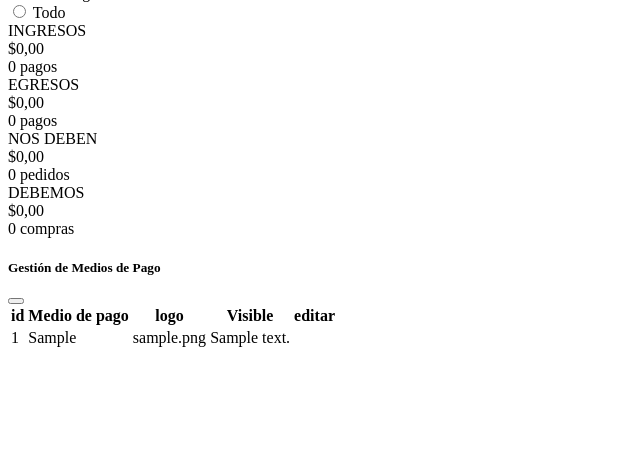
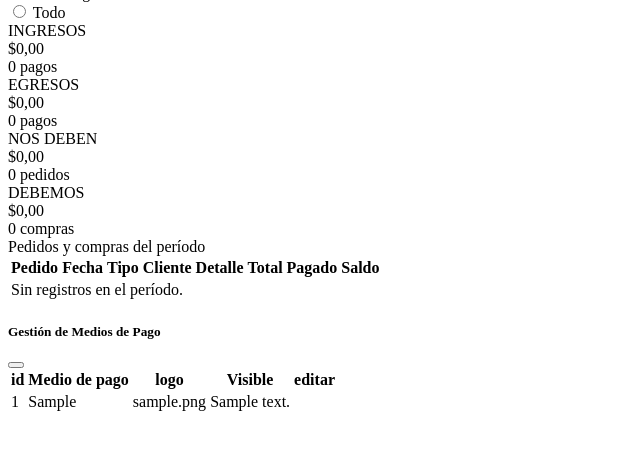
Before and after one commit to edu1559/imprenta, a PHP site: page /finanzas/finanzas.php in a window 1280 px wide. Shown: the part 319-769 px from the top of the page, without its empty margins (0-640 px from the left). Run offline with PHP 8.4, Linux system fonts and the light colour scheme; tables that the repository leaves empty or names only in its code hold one stand-in row (values such as "Sample post").

Commit message:
Finanzas: tabla de detalle siempre visible, con columna Tipo
Con "Todos" la pantalla solo mostraba las tarjetas de totales. Ahora lista
según el alcance: pedidos y compras, todos los pagos (Solo pagos
concretados) o pedidos + presupuestos (Todo). Se agrega badge de tipo
(venta/compra/presupuesto) en ambas tablas.

Co-Authored-By: Claude Opus 5.5 <noreply@anthropic.com>

```diff
--- a/finanzas/finanzas.php
+++ b/finanzas/finanzas.php
@@ -107,72 +107,80 @@ if ($alcance === 'presupuestos') {
 }
 
 // ---------------------------------------------------------------------
-// Detalle: solo se arma cuando hay un tipoMov específico elegido (no
-// "Todos"), o siempre que el alcance sea "presupuestos".
+// Detalle: siempre hay una tabla. Con "Todos" se listan los pedidos del
+// alcance elegido (o todos los pagos, si el alcance es "Solo pagos").
+// $tipos son ids de tipoPedido (enteros fijos, van directo al IN).
 // ---------------------------------------------------------------------
-function detallePagos($conn, $idTipo, $desdeSQL, $hastaSQL) {
-    $stmt = $conn->prepare("SELECT pg.fecha, pg.idPedido, CONCAT(c.apellido,' ',c.nombre) cliente, p.detalle, mp.medio, pg.monto, u.usuario
+function detallePagos($conn, array $tipos, $desdeSQL, $hastaSQL) {
+    $in = implode(',', array_map('intval', $tipos));
+    $stmt = $conn->prepare("SELECT pg.fecha, pg.idPedido, p.idTipoPedido, tp.tipo, CONCAT(c.apellido,' ',c.nombre) cliente, p.detalle, mp.medio, pg.monto, u.usuario
                              FROM pagos pg
                              INNER JOIN pedidos p ON p.id = pg.idPedido
                              INNER JOIN contactos c ON c.id = p.idContacto
+                             LEFT JOIN tipoPedido tp ON tp.id = p.idTipoPedido
                              LEFT JOIN mediosPago mp ON mp.id = pg.idMedioPago
                              LEFT JOIN usuarios u ON u.id = pg.idUsuario
-                             WHERE p.idTipoPedido = ? AND pg.fecha >= ? AND pg.fecha < ?
+                             WHERE p.idTipoPedido IN ($in) AND pg.fecha >= ? AND pg.fecha < ?
                              ORDER BY pg.fecha DESC LIMIT 200");
-    $stmt->bind_param('iss', $idTipo, $desdeSQL, $hastaSQL);
-    $stmt->execute();
-    return $stmt->get_result();
-}
-
-function detalleSaldo($conn, $idTipo, $desdeSQL, $hastaSQL) {
-    $stmt = $conn->prepare("SELECT p.id, p.entrada, CONCAT(c.apellido,' ',c.nombre) cliente, p.detalle, p.monto, p.montoPagado, (p.monto-p.montoPagado) saldo
-                             FROM pedidos p INNER JOIN contactos c ON c.id = p.idContacto
-                             WHERE p.idTipoPedido = ? AND (p.monto-p.montoPagado) > 0.01
-                               AND p.entrada >= ? AND p.entrada < ?
-                             ORDER BY saldo DESC LIMIT 200");
-    $stmt->bind_param('iss', $idTipo, $desdeSQL, $hastaSQL);
-    $stmt->execute();
-    return $stmt->get_result();
-}
-
-function detallePresupuestos($conn, $desdeSQL, $hastaSQL) {
-    $stmt = $conn->prepare("SELECT p.id, p.entrada, CONCAT(c.apellido,' ',c.nombre) cliente, p.detalle, p.monto, p.montoPagado, (p.monto-p.montoPagado) saldo
-                             FROM pedidos p INNER JOIN contactos c ON c.id = p.idContacto
-                             WHERE p.idTipoPedido = 3
-                               AND p.entrada >= ? AND p.entrada < ?
-                             ORDER BY p.entrada DESC LIMIT 200");
     $stmt->bind_param('ss', $desdeSQL, $hastaSQL);
     $stmt->execute();
     return $stmt->get_result();
 }
 
-$filaDetalle = null; // filas a listar
-$columnasDetalle = null; // 'pagos' | 'saldo'
-$tituloDetalle = '';
+function detallePedidos($conn, array $tipos, $soloConSaldo, $desdeSQL, $hastaSQL) {
+    $in = implode(',', array_map('intval', $tipos));
+    $filtroSaldo = $soloConSaldo ? 'AND (p.monto-p.montoPagado) > 0.01' : '';
+    $orden = $soloConSaldo ? 'saldo DESC' : 'p.entrada DESC';
+    $stmt = $conn->prepare("SELECT p.id, p.entrada, p.idTipoPedido, tp.tipo, CONCAT(c.apellido,' ',c.nombre) cliente, p.detalle, p.monto, p.montoPagado, (p.monto-p.montoPagado) saldo
+                             FROM pedidos p
+                             INNER JOIN contactos c ON c.id = p.idContacto
+                             LEFT JOIN tipoPedido tp ON tp.id = p.idTipoPedido
+                             WHERE p.idTipoPedido IN ($in) $filtroSaldo
+                               AND p.entrada >= ? AND p.entrada < ?
+                             ORDER BY $orden LIMIT 200");
+    $stmt->bind_param('ss', $desdeSQL, $hastaSQL);
+    $stmt->execute();
+    return $stmt->get_result();
+}
+
+$columnasDetalle = 'saldo'; // 'pagos' | 'saldo'
 
 if ($alcance === 'presupuestos') {
-    $filaDetalle = detallePresupuestos($conn, $fechaDesdeSQL, $fechaHastaSQL);
-    $columnasDetalle = 'saldo';
+    $filaDetalle = detallePedidos($conn, [3], false, $fechaDesdeSQL, $fechaHastaSQL);
     $tituloDetalle = 'Presupuestos del período';
 } elseif ($tipoMov === 'ingresos') {
-    $filaDetalle = detallePagos($conn, 1, $fechaDesdeSQL, $fechaHastaSQL);
+    $filaDetalle = detallePagos($conn, [1], $fechaDesdeSQL, $fechaHastaSQL);
     $columnasDetalle = 'pagos';
     $tituloDetalle = 'Ingresos (pagos de ventas)';
 } elseif ($tipoMov === 'egresos') {
-    $filaDetalle = detallePagos($conn, 2, $fechaDesdeSQL, $fechaHastaSQL);
+    $filaDetalle = detallePagos($conn, [2], $fechaDesdeSQL, $fechaHastaSQL);
     $columnasDetalle = 'pagos';
     $tituloDetalle = 'Egresos (pagos de compras)';
 } elseif ($tipoMov === 'nosDeben') {
-    $filaDetalle = detalleSaldo($conn, 1, $fechaDesdeSQL, $fechaHastaSQL);
-    $columnasDetalle = 'saldo';
+    $filaDetalle = detallePedidos($conn, [1], true, $fechaDesdeSQL, $fechaHastaSQL);
     $tituloDetalle = 'Nos deben (ventas con saldo pendiente)';
 } elseif ($tipoMov === 'debemos') {
-    $filaDetalle = detalleSaldo($conn, 2, $fechaDesdeSQL, $fechaHastaSQL);
-    $columnasDetalle = 'saldo';
+    $filaDetalle = detallePedidos($conn, [2], true, $fechaDesdeSQL, $fechaHastaSQL);
     $tituloDetalle = 'Debemos (compras con saldo pendiente)';
+} elseif ($alcance === 'pagos') {
+    $filaDetalle = detallePagos($conn, [1, 2], $fechaDesdeSQL, $fechaHastaSQL);
+    $columnasDetalle = 'pagos';
+    $tituloDetalle = 'Pagos del período (ventas y compras)';
+} elseif ($alcance === 'todo') {
+    $filaDetalle = detallePedidos($conn, [1, 2, 3], false, $fechaDesdeSQL, $fechaHastaSQL);
+    $tituloDetalle = 'Pedidos, compras y presupuestos del período';
+} else {
+    $filaDetalle = detallePedidos($conn, [1, 2], false, $fechaDesdeSQL, $fechaHastaSQL);
+    $tituloDetalle = 'Pedidos y compras del período';
 }
-// tipoMov === 'todos' y alcance !== 'presupuestos': sin tabla de detalle,
-// solo el panel de resumen con las 4 tarjetas.
+
+// Badge del tipo de pedido, mismos colores que el modal de pedido
+// (venta=verde, compra=rojo, presupuesto=amarillo).
+function badgeTipo($idTipo, $tipo) {
+    $clases = [1 => 'bg-success', 2 => 'bg-danger', 3 => 'bg-warning text-dark'];
+    $clase = $clases[(int)$idTipo] ?? 'bg-secondary';
+    return '<span class="badge ' . $clase . '">' . htmlspecialchars(ucfirst($tipo ?? '-')) . '</span>';
+}
 
 function fmt($n) { return number_format((float)$n, 2, ',', '.'); }
 
@@ -350,7 +358,6 @@ while ($m = mysqli_fetch_assoc($resMedios)) { $medios[] = $m; }
         <?php endif; ?>
     <?php endif; ?>
 
-    <?php if ($filaDetalle !== null): ?>
     <div class="card border-0 shadow-sm">
         <div class="card-header bg-dark text-white py-2">
             <?php echo htmlspecialchars($tituloDetalle); ?>
@@ -363,6 +370,7 @@ while ($m = mysqli_fetch_assoc($resMedios)) { $medios[] = $m; }
                         <tr>
                             <th>Fecha</th>
                             <th>Pedido</th>
+                            <th>Tipo</th>
                             <th>Cliente</th>
                             <th>Detalle</th>
                             <th>Medio de Pago</th>
@@ -372,11 +380,12 @@ while ($m = mysqli_fetch_assoc($resMedios)) { $medios[] = $m; }
                     </thead>
                     <tbody>
                         <?php if ($filaDetalle->num_rows === 0): ?>
-                            <tr><td colspan="7" class="text-center text-muted py-4">Sin registros en el período.</td></tr>
+                            <tr><td colspan="8" class="text-center text-muted py-4">Sin registros en el período.</td></tr>
                         <?php else: while ($f = $filaDetalle->fetch_assoc()): ?>
                         <tr>
                             <td class="small"><?php echo date('d/m/y H:i', strtotime($f['fecha'])); ?></td>
                             <td class="fw-bold">#<?php echo $f['idPedido']; ?></td>
+                            <td><?php echo badgeTipo($f['idTipoPedido'], $f['tipo']); ?></td>
                             <td><?php echo htmlspecialchars($f['cliente']); ?></td>
                             <td class="small text-truncate" style="max-width:250px;" title="<?php echo htmlspecialchars($f['detalle']); ?>"><?php echo htmlspecialchars($f['detalle']); ?></td>
                             <td class="small"><?php echo htmlspecialchars($f['medio'] ?? '-'); ?></td>
@@ -390,6 +399,7 @@ while ($m = mysqli_fetch_assoc($resMedios)) { $medios[] = $m; }
                         <tr>
                             <th>Pedido</th>
                             <th>Fecha</th>
+                            <th>Tipo</th>
                             <th>Cliente</th>
                             <th>Detalle</th>
                             <th class="text-end">Total</th>
@@ -399,11 +409,12 @@ while ($m = mysqli_fetch_assoc($resMedios)) { $medios[] = $m; }
                     </thead>
                     <tbody>
                         <?php if ($filaDetalle->num_rows === 0): ?>
-                            <tr><td colspan="7" class="text-center text-muted py-4">Sin registros en el período.</td></tr>
+                            <tr><td colspan="8" class="text-center text-muted py-4">Sin registros en el período.</td></tr>
                         <?php else: while ($f = $filaDetalle->fetch_assoc()): ?>
                         <tr>
                             <td class="fw-bold">#<?php echo $f['id']; ?></td>
                             <td class="small"><?php echo date('d/m/y', strtotime($f['entrada'])); ?></td>
+                            <td><?php echo badgeTipo($f['idTipoPedido'], $f['tipo']); ?></td>
                             <td><?php echo htmlspecialchars($f['cliente']); ?></td>
                             <td class="small text-truncate" style="max-width:250px;" title="<?php echo htmlspecialchars($f['detalle']); ?>"><?php echo htmlspecialchars($f['detalle']); ?></td>
                             <td class="text-end">$<?php echo fmt($f['monto']); ?></td>
@@ -417,7 +428,6 @@ while ($m = mysqli_fetch_assoc($resMedios)) { $medios[] = $m; }
             </div>
         </div>
     </div>
-    <?php endif; ?>
 
 </div>
 
```
